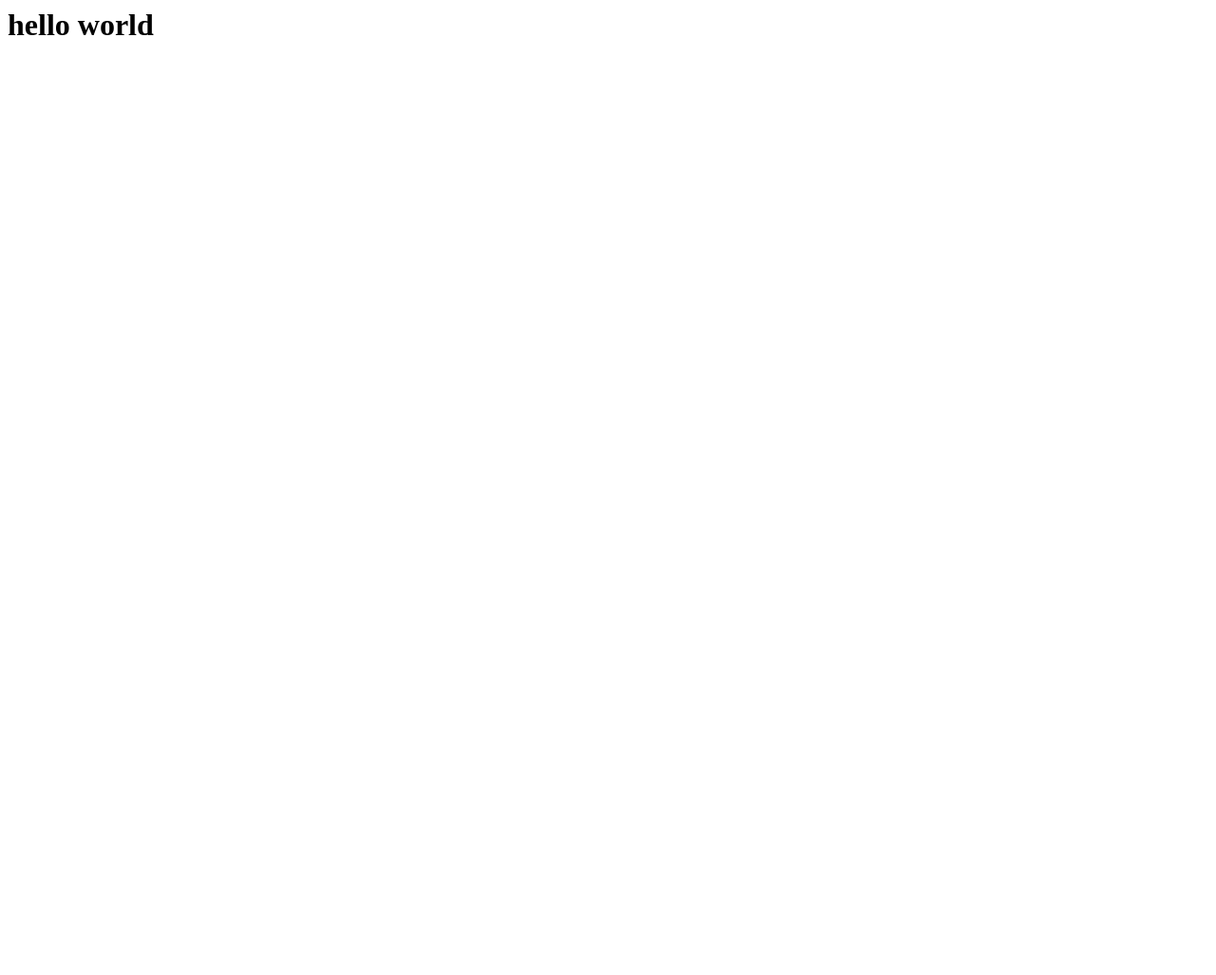
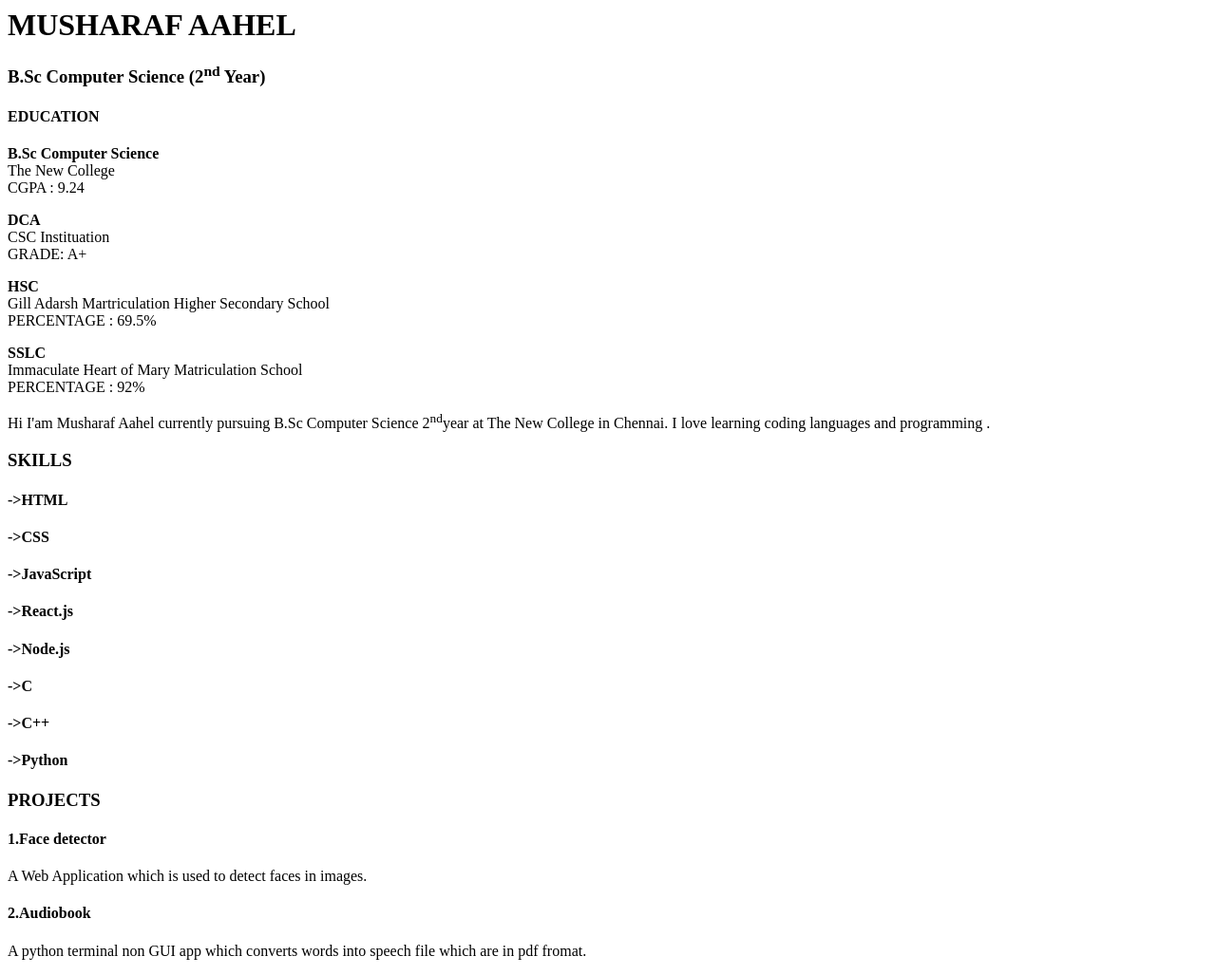
Before and after one commit to musharafaahel/AICL_web_development, a plain HTML site: page index.html in a window 1280 px wide. Shown: the whole page at 95% size. Before the commit the page ends 800 px from the top, so only its background shows below. Drawn offline with Linux system fonts and the light colour scheme.

Commit message:
assigniment 1

```diff
--- a/index.html
+++ b/index.html
@@ -1,3 +1,31 @@
 <html>
-    <h1>hello world</h1>
+    <head>
+        <title>MUSHARAF AAHEL</title>
+    </head>
+    <body>
+        <h1>MUSHARAF AAHEL</h1>
+        <h3>B.Sc Computer Science (2<sup>nd</sup> Year)</h3>
+        <h4>EDUCATION</h4>
+        <p><b>B.Sc Computer Science</b>   <br>The New College  <br> CGPA : 9.24 </p>
+        <p><b>DCA</b>            <br>         CSC Instituation   <br>         GRADE: A+   </p>
+        <p><b>HSC</b>             <br>        Gill Adarsh Martriculation Higher Secondary School  <br> PERCENTAGE : 69.5%</p>
+        <p><b>SSLC</b>             <br>       Immaculate Heart of Mary Matriculation School    <br>    PERCENTAGE : 92%</p>
+        <p>Hi I'am Musharaf Aahel currently pursuing B.Sc Computer Science 2<sup>nd</sup>year at The New College in Chennai. I love learning coding languages and programming .</p>
+        <h3>SKILLS</h4>
+        <h4>->HTML</h4>
+        <h4>->CSS</h4>
+        <h4>->JavaScript</h4>
+        <h4>->React.js</h4>
+        <h4>->Node.js</h4>
+        <h4>->C</h4>
+        <h4>->C++</h4>
+        <h4>->Python</h4>
+
+        <h3>PROJECTS</h3>
+        <h4>1.Face detector </h4>
+        <p>A Web Application which is used to detect faces in images.</p>
+        <h4>2.Audiobook</h4>
+        <p>A python terminal non GUI app  which converts words into speech file which are in pdf fromat.</p>
+
+    </body>
 </html>
```
